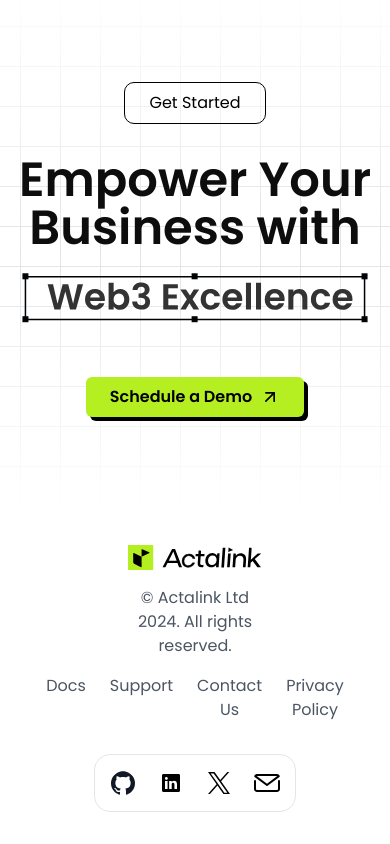
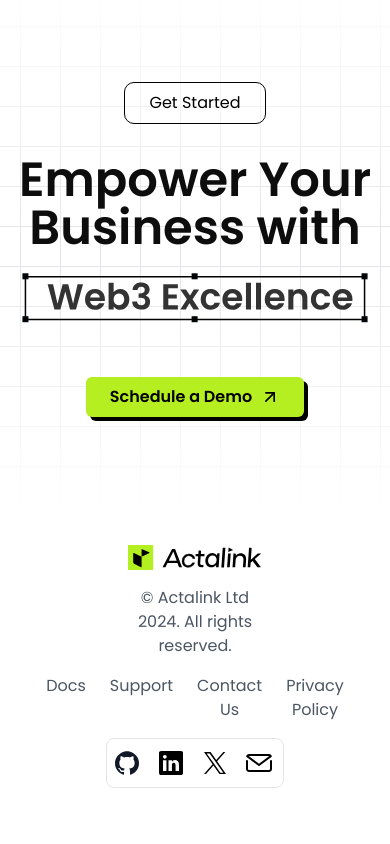
Before and after one commit to najamuslim/actalink-homepage, a Next.js app: page / in a window 390 px wide. Shown: the part 4597-5441 px from the top of the page. After the commit the page ends 5417 px from the top, so only its background shows below. Built offline with nearby package versions, Linux system fonts and the light colour scheme.

Commit message:
fixed some issues, and run hero illustrations gradient animations

```diff
--- a/app/assets/index.tsx
+++ b/app/assets/index.tsx
@@ -34,7 +34,7 @@ export const IconsDock = {
     </svg>
   ),
   email: (props: IconProps) => (
-    <svg viewBox="0 0 32 32" xmlns="http://www.w3.org/2000/svg">
+    <svg viewBox="0 0 32 32" xmlns="http://www.w3.org/2000/svg" {...props}>
       <title />
       <g data-name="mail email e-mail letter" id="mail_email_e-mail_letter">
         <path d="M28,13a1,1,0,0,0-1,1v8a1,1,0,0,1-1,1H6a1,1,0,0,1-1-1V14a1,1,0,0,0-2,0v8a3,3,0,0,0,.88,2.12A3,3,0,0,0,6,25H26a3,3,0,0,0,2.12-.88A3,3,0,0,0,29,22V14A1,1,0,0,0,28,13Z" />
--- a/app/page.tsx
+++ b/app/page.tsx
@@ -85,7 +85,7 @@ const Home: FC = () => {
             Docs
           </a>
           <Button
-            className="hidden md:block hover:bg-[#B5EF21] hover:text-black hover:border hover:border-black"
+            className="hidden md:block hover:bg-[#B5EF21] hover:text-black border hover:border-black"
             onClick={() => window.open("https://dapp.acta.link/")}
           >
             Launch App
@@ -104,7 +104,7 @@ const Home: FC = () => {
           >
             Empower Your Finances with <br /> Seamless Crypto Payments
           </h1>
-          <p className="text-sm sm:text-xl md:text-xl lg:text-2xl xl:text-2xl text-gray-600 mb-6 leading-relaxed text-center xl:text-start">
+          <p className="text-sm sm:text-xl md:text-xl lg:text-xl xl:text-xl text-gray-600 mb-6 leading-relaxed text-center xl:text-start">
             Actalink simplifies crypto transfers and scheduling, making Web3
             financial management easier than ever.
           </p>
@@ -686,34 +686,33 @@ const Home: FC = () => {
         </div>
 
         {/* Social Icons */}
-        <div className="flex space-x-4">
-          <Dock direction="middle">
-            <DockIcon>
+        <div className="flex items-center space-x-4 mt-4 lg:mt-0 p-2 border rounded-lg">
+          <a href="#">
             <IconsDock.gitHub
               onClick={() => window.open("https://github.com/actalink")}
               className="size-6"
             />
-            </DockIcon>
-            <DockIcon>
+          </a>
+          <a href="#">
             <IconsDock.linkedin
               onClick={() =>
                 window.open("https://www.linkedin.com/company/actalink/")
               }
-                className="size-6"
+              className="size-8"
             />
-            </DockIcon>
-            <DockIcon>
+          </a>
+          <a href="#">
             <IconsDock.twitter
               onClick={() => window.open("https://x.com/0xActalink")}
               className="size-6"
             />
-            </DockIcon>
-            <DockIcon>
-              <a href="mailto:pr@acta.link" className="size-8">
-                <IconsDock.email className="size-6" />
           </a>
-            </DockIcon>
-          </Dock>
+          <a href="#">
+            <IconsDock.email
+              className="size-8"
+              onClick={() => (location.href = "mailto:pr@acta.link")}
+            />
+          </a>
         </div>
       </footer>
     </div>
```
Also changed, not shown: app/assets/Empower.svg. Lines whose indentation alone changed are shown as unchanged.
